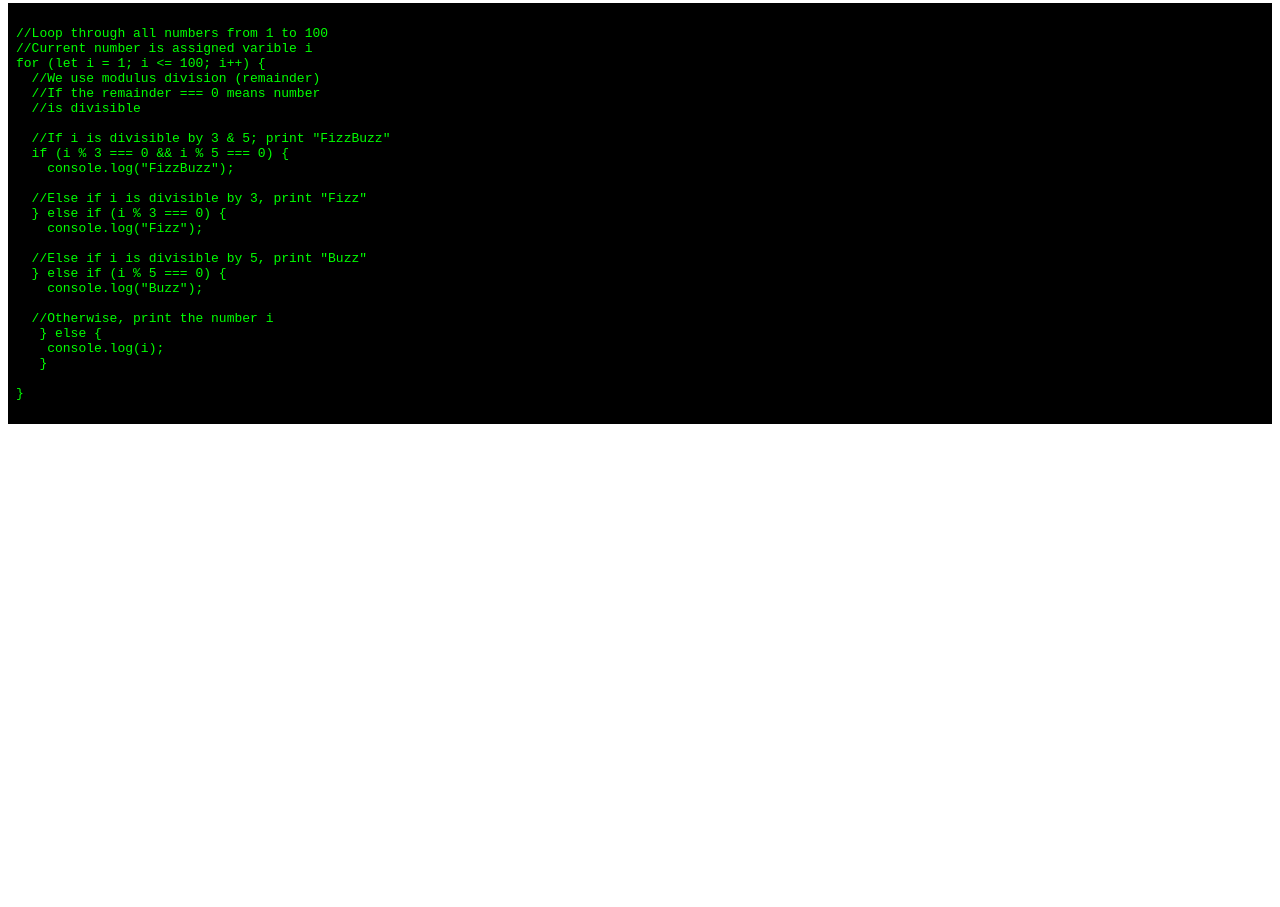
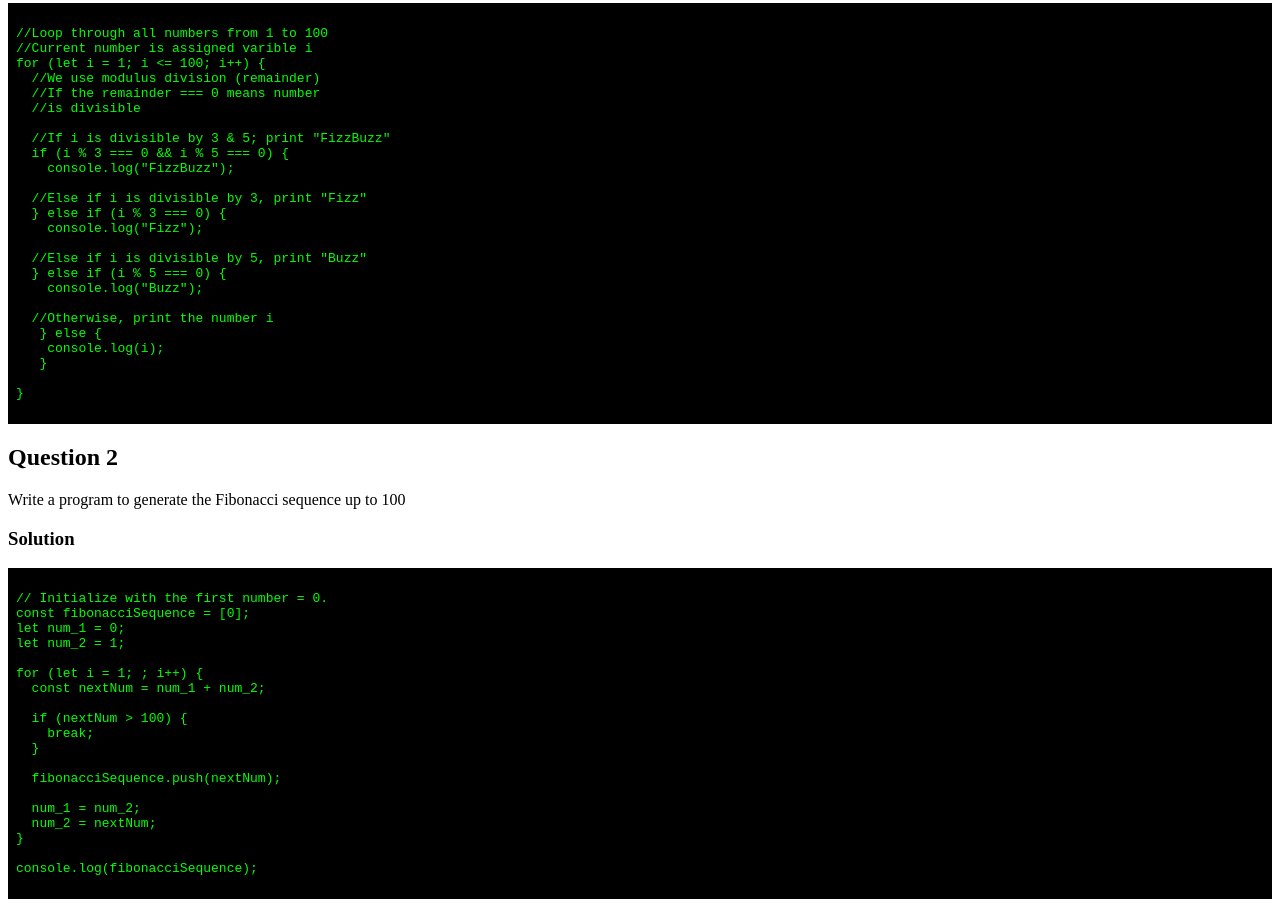
Before and after one commit to joanmomanyi/teach2give, a plain HTML site: page index.html in a window 1280 px wide. Shown: the part 271-1178 px from the top of the page. Before the commit the page ends 800 px from the top, so only its background shows below. Drawn offline with Linux system fonts and the light colour scheme.

Commit message:
question 2

```diff
--- a/index.html
+++ b/index.html
@@ -27,7 +27,6 @@
 
     <h3>Solution</h3>
 
-    <p>
         <code>
 //Loop through all numbers from 1 to 100
 //Current number is assigned varible i
@@ -55,5 +54,36 @@ for (let i = 1; i <= 100; i++) {
 
 }
         </code>
+
+ <h2>Question 2</h2>
+
+    <p>
+        Write a program to generate the Fibonacci sequence up to 100
+   </p>
+
+   <h3>Solution</h3>
+
+      <code>
+// Initialize with the first number = 0.
+const fibonacciSequence = [0];
+let num_1 = 0;
+let num_2 = 1;
+
+for (let i = 1; ; i++) {
+  const nextNum = num_1 + num_2;
+
+  if (nextNum > 100) {
+    break;
+  }
+
+  fibonacciSequence.push(nextNum);
+
+  num_1 = num_2;
+  num_2 = nextNum;
+}
+
+console.log(fibonacciSequence);
+      </code>
+
 </body>
 </html>
```
